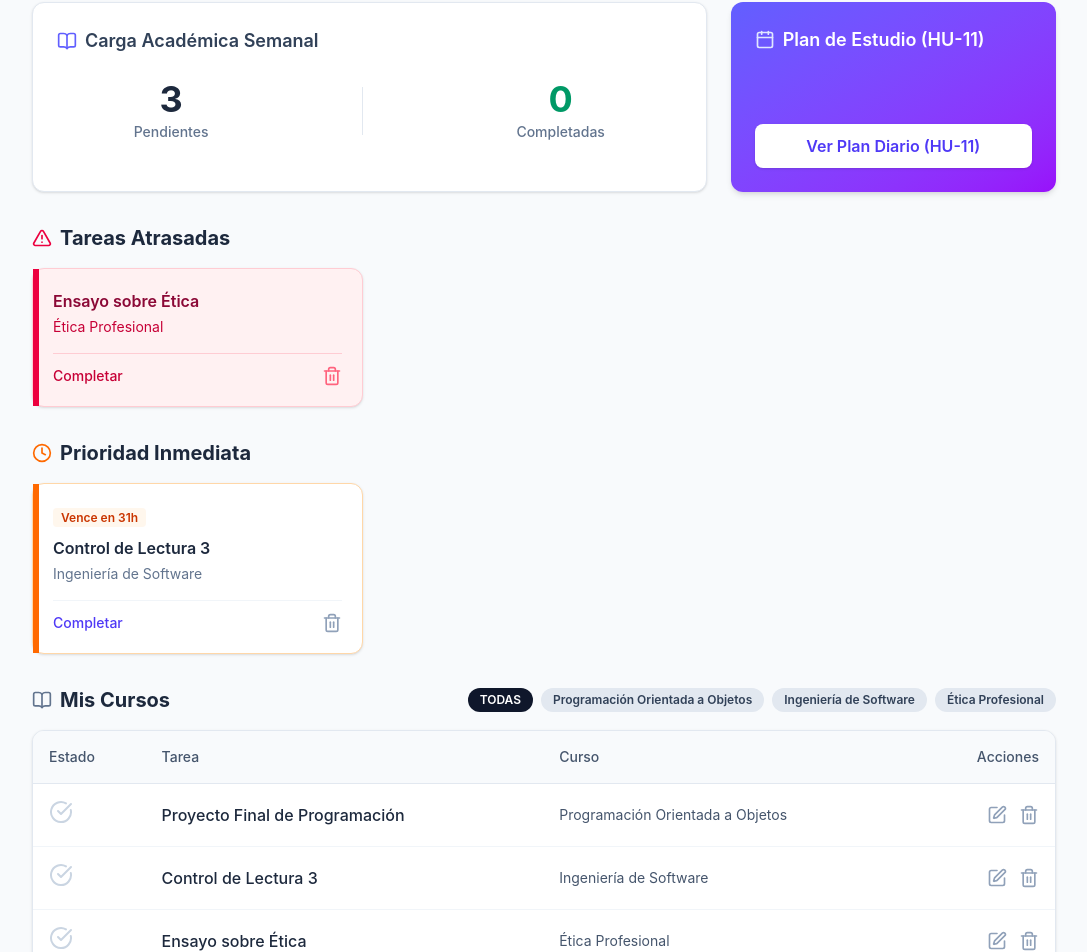
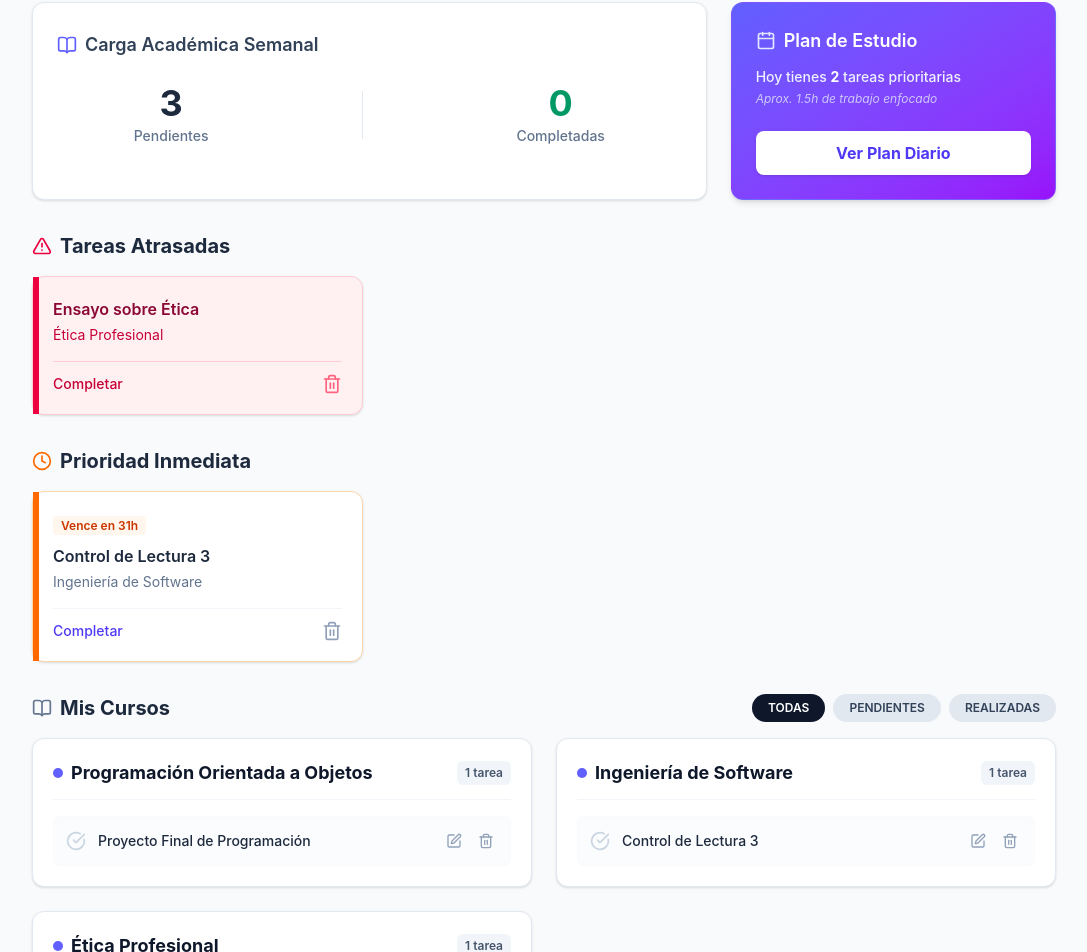
Before and after one commit to angelo-380/Organitec, a React (Vite) app: page / in a window 1280 px wide. Shown: the part 276-1228 px from the top of the page, without its empty margins (96-1183 px from the left). Built offline with nearby package versions, Linux system fonts and the light colour scheme.

Commit message:
feat: restructure course visualization into cards and automate study plan time calculation (HU-04, HU-09, HU-11)

```diff
--- a/src/Dashboard.tsx
+++ b/src/Dashboard.tsx
@@ -12,7 +12,6 @@ interface Task {
   completada: boolean;
 }
 
-// Fechas dinámicas basadas en el momento actual para evitar bloqueos algorítmicos
 const getMockTasks = (): Task[] => {
   const now = new Date();
   return [
@@ -20,7 +19,7 @@ const getMockTasks = (): Task[] => {
       id_canvas: "12345",
       title: "Proyecto Final de Programación",
       course_name: "Programación Orientada a Objetos",
-      due_at: new Date(now.getTime() + 5 * 24 * 60 * 60 * 1000).toISOString(), // Vence en 5 días
+      due_at: new Date(now.getTime() + 5 * 24 * 60 * 60 * 1000).toISOString(),
       points_possible: 20,
       dificultad: "alta",
       importancia: 5,
@@ -30,7 +29,7 @@ const getMockTasks = (): Task[] => {
       id_canvas: "12346",
       title: "Control de Lectura 3",
       course_name: "Ingeniería de Software",
-      due_at: new Date(now.getTime() + 31 * 60 * 60 * 1000).toISOString(), // Vence en 31 horas
+      due_at: new Date(now.getTime() + 31 * 60 * 60 * 1000).toISOString(),
       points_possible: 10,
       dificultad: "media",
       importancia: 4,
@@ -40,7 +39,7 @@ const getMockTasks = (): Task[] => {
       id_canvas: "12348",
       title: "Ensayo sobre Ética",
       course_name: "Ética Profesional",
-      due_at: new Date(now.getTime() - 24 * 60 * 60 * 1000).toISOString(), // Atrasada por 1 día
+      due_at: new Date(now.getTime() - 24 * 60 * 60 * 1000).toISOString(),
       points_possible: 10,
       dificultad: "baja",
       importancia: 2,
@@ -69,7 +68,10 @@ export default function Dashboard() {
   const [isTaskModalOpen, setIsTaskModalOpen] = useState(false);
   const [editingTask, setEditingTask] = useState<Task | null>(null);
   const [isPlanModalOpen, setIsPlanModalOpen] = useState(false);
-  const [filterCourse, setFilterCourse] = useState<string>('TODAS');
+
+  // Modificado: Ahora el filtro es por estado ('TODAS', 'PENDIENTES', 'COMPLETADAS')
+  const [filterStatus, setFilterStatus] = useState<'TODAS' | 'PENDIENTES' | 'COMPLETADAS'>('TODAS');
+  const [isNewCourse, setIsNewCourse] = useState(false);
 
   const deleteTask = (id: string) => {
     setTasks(prev => prev.filter(t => t.id_canvas !== id));
@@ -81,26 +83,31 @@ export default function Dashboard() {
 
   const openEditModal = (task: Task) => {
     setEditingTask(task);
+    setIsNewCourse(false);
     setIsTaskModalOpen(true);
   };
 
   const closeTaskModal = () => {
     setIsTaskModalOpen(false);
     setEditingTask(null);
+    setIsNewCourse(false);
   };
 
   const handleSaveTask = (e: React.FormEvent<HTMLFormElement>) => {
     e.preventDefault();
     const formData = new FormData(e.currentTarget);
 
-    // Forzar formateo correcto a ISO string para evitar desfases de fechas
     const inputDate = formData.get('due_at') as string;
     const formattedDate = inputDate ? new Date(inputDate).toISOString() : new Date().toISOString();
+
+    const courseName = isNewCourse
+      ? (formData.get('new_course_name') as string).trim()
+      : formData.get('course_name') as string;
 
     const newTask: Task = {
       id_canvas: editingTask ? editingTask.id_canvas : Date.now().toString(),
       title: formData.get('title') as string,
-      course_name: formData.get('course_name') as string,
+      course_name: courseName || "General",
       due_at: formattedDate,
       points_possible: 20,
       dificultad: formData.get('dificultad') as 'baja' | 'media' | 'alta',
@@ -117,7 +124,7 @@ export default function Dashboard() {
   };
 
   // Cálculos reactivos de secciones
-  const { pending, completed, urgent, overdue, courses } = useMemo(() => {
+  const { pending, completed, urgent, overdue, rawCourses } = useMemo(() => {
     const now = new Date();
     let pendingCount = 0;
     let completedCount = 0;
@@ -147,11 +154,10 @@ export default function Dashboard() {
       completed: completedCount,
       urgent: urgentTasksTemp.sort((a, b) => a.hoursLeft - b.hoursLeft),
       overdue: overdueTasksTemp,
-      courses: ['TODAS', ...Array.from(uniqueCourses)]
+      rawCourses: Array.from(uniqueCourses)
     };
   }, [tasks]);
 
-  // Algoritmo HU-09 Ponderado corregido
   const suggestedTask = useMemo(() => {
     const pendingTasksList = tasks.filter(t => !t.completada);
     if (pendingTasksList.length === 0) return null;
@@ -166,7 +172,7 @@ export default function Dashboard() {
       const hoursDiff = (dueDate.getTime() - now.getTime()) / (1000 * 60 * 60);
 
       let timeScore = 0;
-      if (hoursDiff < 0) timeScore = 15; // Mayor peso si ya expiró
+      if (hoursDiff < 0) timeScore = 15;
       else if (hoursDiff <= 24) timeScore = 10;
       else if (hoursDiff <= 48) timeScore = 5;
 
@@ -176,7 +182,6 @@ export default function Dashboard() {
     return [...scoredTasks].sort((a, b) => b.score - a.score)[0];
   }, [tasks]);
 
-  // Bloques de estudio de la HU-11
   const studyBlocks = useMemo(() => {
     const tasksToPlan = [...overdue, ...urgent].slice(0, 4);
     if (tasksToPlan.length === 0 && suggestedTask) {
@@ -188,11 +193,22 @@ export default function Dashboard() {
     });
   }, [urgent, overdue, suggestedTask]);
 
-  // Filtrado de la lista principal por curso
-  const filteredTasks = useMemo(() => {
-    if (filterCourse === 'TODAS') return tasks;
-    return tasks.filter(t => t.course_name === filterCourse);
-  }, [tasks, filterCourse]);
+  // Modificado: Agrupación de tareas por curso aplicando el filtro de estado (TODAS / PENDIENTES / COMPLETADAS)
+  const displayedCoursesInfo = useMemo(() => {
+    return rawCourses.map(courseName => {
+      const courseTasks = tasks.filter(t => {
+        if (t.course_name !== courseName) return false;
+        if (filterStatus === 'PENDIENTES') return !t.completada;
+        if (filterStatus === 'COMPLETADAS') return t.completada;
+        return true; // 'TODAS'
+      });
+
+      return {
+        name: courseName,
+        tasks: courseTasks
+      };
+    }).filter(c => c.tasks.length > 0); // Oculta recuadros de cursos que queden vacíos por el filtro
+  }, [tasks, filterStatus, rawCourses]);
 
   return (
     <div className="min-h-screen bg-slate-50 p-4 sm:p-8 font-sans text-slate-800 pb-20">
@@ -212,7 +228,7 @@ export default function Dashboard() {
           </button>
         </header>
 
-        {/* HU-09: Cuadro de Sugerencia */}
+        {/* Cuadro de Sugerencia */}
         {suggestedTask && (
           <div className="bg-indigo-50 border border-indigo-100 rounded-xl p-5 flex items-start gap-4 shadow-sm">
             <div className="bg-indigo-100 p-2 rounded-full mt-1">
@@ -247,17 +263,32 @@ export default function Dashboard() {
             </div>
           </div>
 
-          <div className="bg-gradient-to-br from-indigo-500 to-purple-600 rounded-xl shadow-md p-6 text-white flex flex-col justify-between">
+          {/* RECUADRO DINÁMICO MEJORADO */}
+          <div className="bg-gradient-to-br from-indigo-500 to-purple-600 rounded-xl shadow-md p-6 text-white flex flex-col justify-between border border-indigo-400/30">
             <div>
-              <h2 className="text-lg font-semibold flex items-center gap-2 mb-2">
-                <Calendar className="w-5 h-5 text-indigo-100" /> Plan de Estudio (HU-11)
+              <h2 className="text-lg font-semibold flex items-center gap-2 mb-3">
+                <Calendar className="w-5 h-5 text-indigo-100" /> Plan de Estudio
               </h2>
+
+              {studyBlocks.length > 0 ? (
+                <div className="space-y-1 animate-in fade-in duration-500">
+                  <p className="text-sm font-medium text-indigo-50">
+                    Hoy tienes <span className="text-white font-bold">{studyBlocks.length}</span> tareas prioritarias
+                  </p>
+                  <p className="text-xs text-indigo-100/80 italic">
+                    Aprox. {studyBlocks.reduce((acc, b) => acc + (b.pomodoros * 30), 0) / 60}h de trabajo enfocado
+                  </p>
                 </div>
+              ) : (
+                <p className="text-sm text-indigo-100/70">No hay tareas urgentes para planificar hoy.</p>
+              )}
+            </div>
+
             <button
               onClick={() => setIsPlanModalOpen(true)}
-              className="mt-6 bg-white text-indigo-600 w-full py-2.5 rounded-lg font-semibold hover:bg-indigo-50 transition-colors shadow-sm"
+              className="mt-6 bg-white text-indigo-600 w-full py-2.5 rounded-lg font-bold hover:bg-indigo-50 transition-all shadow-sm active:scale-95"
             >
-              Ver Plan Diario (HU-11)
+              Ver Plan Diario
             </button>
           </div>
         </div>
@@ -317,62 +348,76 @@ export default function Dashboard() {
           </div>
         )}
 
-        {/* Tabla General "Mis Cursos" con Filtros de la HU-04 */}
+        {/* Sección Inferior: Mis Cursos con los nuevos botones de Estado */}
         <div>
-          <div className="flex justify-between items-center mb-4">
+          <div className="flex flex-col sm:flex-row justify-between items-start sm:items-center gap-4 mb-4">
             <h2 className="text-xl font-bold text-slate-800 flex items-center gap-2">
               <BookOpen className="w-5 h-5 text-slate-500" /> Mis Cursos
             </h2>
+
+            {/* Modificado: Botones limpios de TODAS, PENDIENTES, REALIZADAS */}
             <div className="flex gap-2">
-              {courses.map(c => (
+              {(['TODAS', 'PENDIENTES', 'COMPLETADAS'] as const).map(status => (
                 <button
-                  key={c}
-                  onClick={() => setFilterCourse(c)}
-                  className={`px-3 py-1 text-xs font-semibold rounded-full transition-colors ${filterCourse === c ? 'bg-slate-900 text-white' : 'bg-slate-200 text-slate-700 hover:bg-slate-300'}`}
+                  key={status}
+                  onClick={() => setFilterStatus(status)}
+                  className={`px-4 py-1.5 text-xs font-semibold rounded-full transition-colors ${
+                    filterStatus === status ? 'bg-slate-900 text-white' : 'bg-slate-200 text-slate-700 hover:bg-slate-300'
+                  }`}
                 >
-                  {c}
+                  {status === 'COMPLETADAS' ? 'REALIZADAS' : status}
                 </button>
               ))}
             </div>
           </div>
 
-          <div className="bg-white rounded-xl border border-slate-200 shadow-sm overflow-hidden">
-            <table className="w-full text-left border-collapse">
-              <thead>
-                <tr className="bg-slate-50 border-b border-slate-200 text-sm text-slate-600">
-                  <th className="p-4 font-medium">Estado</th>
-                  <th className="p-4 font-medium">Tarea</th>
-                  <th className="p-4 font-medium">Curso</th>
-                  <th className="p-4 font-medium text-right">Acciones</th>
-                </tr>
-              </thead>
-              <tbody>
-                {filteredTasks.map(task => (
-                  <tr key={task.id_canvas} className="border-b border-slate-100 last:border-0 hover:bg-slate-50">
-                    <td className="p-4">
-                      <button onClick={() => toggleComplete(task.id_canvas)} className={task.completada ? 'text-emerald-500' : 'text-slate-300'}>
-                        <CheckCircle className="w-6 h-6" />
+          {/* Cuadrícula de Cursos */}
+          {displayedCoursesInfo.length === 0 ? (
+            <div className="bg-white rounded-xl border border-slate-200 p-8 text-center text-slate-500 italic">
+              No se encontraron tareas con el estado seleccionado.
+            </div>
+          ) : (
+            <div className="grid grid-cols-1 md:grid-cols-2 gap-6">
+              {displayedCoursesInfo.map(course => (
+                <div key={course.name} className="bg-white rounded-xl border border-slate-200 shadow-sm p-5 flex flex-col justify-between">
+                  <div>
+                    <div className="border-b border-slate-100 pb-3 mb-4 flex justify-between items-center">
+                      <h3 className="font-bold text-lg text-slate-900 flex items-center gap-2">
+                        <span className="w-2.5 h-2.5 rounded-full bg-indigo-500"></span>
+                        {course.name}
+                      </h3>
+                      <span className="text-xs font-semibold px-2 py-1 bg-slate-100 text-slate-600 rounded-md">
+                        {course.tasks.length} {course.tasks.length === 1 ? 'tarea' : 'tareas'}
+                      </span>
+                    </div>
+
+                    <div className="space-y-3">
+                      {course.tasks.map(task => (
+                        <div key={task.id_canvas} className="flex items-center justify-between p-3 rounded-lg border border-slate-50 bg-slate-50/50 hover:bg-slate-50 transition-colors">
+                          <div className="flex items-center gap-3 max-w-[75%]">
+                            <button onClick={() => toggleComplete(task.id_canvas)} className={task.completada ? 'text-emerald-500' : 'text-slate-300 shrink-0'}>
+                              <CheckCircle className="w-5 h-5" />
                             </button>
-                    </td>
-                    <td className={`p-4 font-medium ${task.completada ? 'text-slate-400 line-through' : 'text-slate-800'}`}>
+                            <span className={`text-sm font-medium truncate ${task.completada ? 'text-slate-400 line-through' : 'text-slate-800'}`}>
                               {task.title}
-                    </td>
-                    <td className="p-4 text-slate-600 text-sm">{task.course_name}</td>
-                    <td className="p-4 text-right">
-                      <div className="flex items-center justify-end gap-3">
-                        <button onClick={() => openEditModal(task)} className="text-slate-400 hover:text-indigo-600">
-                          <Edit className="w-5 h-5" />
+                            </span>
+                          </div>
+                          <div className="flex items-center gap-2">
+                            <button onClick={() => openEditModal(task)} className="text-slate-400 hover:text-indigo-600 p-1">
+                              <Edit className="w-4 h-4" />
                             </button>
-                        <button onClick={() => deleteTask(task.id_canvas)} className="text-slate-400 hover:text-rose-600">
-                          <Trash2 className="w-5 h-5" />
+                            <button onClick={() => deleteTask(task.id_canvas)} className="text-slate-400 hover:text-rose-600 p-1">
+                              <Trash2 className="w-4 h-4" />
                             </button>
                           </div>
-                    </td>
-                  </tr>
+                        </div>
                       ))}
-              </tbody>
-            </table>
                     </div>
+                  </div>
+                </div>
+              ))}
+            </div>
+          )}
         </div>
 
       </div>
@@ -392,10 +437,41 @@ export default function Dashboard() {
                 <label className="block text-sm font-medium text-slate-700 mb-1">Título de la Tarea</label>
                 <input required name="title" defaultValue={editingTask?.title} type="text" className="w-full border border-slate-300 rounded-lg px-3 py-2" />
               </div>
+
               <div>
-                <label className="block text-sm font-medium text-slate-700 mb-1">Curso</label>
-                <input required name="course_name" defaultValue={editingTask?.course_name} type="text" className="w-full border border-slate-300 rounded-lg px-3 py-2" />
+                <div className="flex justify-between items-center mb-1">
+                  <label className="block text-sm font-medium text-slate-700">Curso</label>
+                  <button
+                    type="button"
+                    onClick={() => setIsNewCourse(!isNewCourse)}
+                    className="text-xs text-indigo-600 font-semibold hover:underline"
+                  >
+                    {isNewCourse ? 'Seleccionar existente' : '+ Crear nuevo curso'}
+                  </button>
                 </div>
+
+                {isNewCourse ? (
+                  <input
+                    required
+                    name="new_course_name"
+                    placeholder="Escribe el nombre del nuevo curso"
+                    type="text"
+                    className="w-full border border-slate-300 rounded-lg px-3 py-2"
+                  />
+                ) : (
+                  <select
+                    name="course_name"
+                    defaultValue={editingTask?.course_name || rawCourses[0] || ""}
+                    className="w-full border border-slate-300 rounded-lg px-3 py-2 bg-white"
+                  >
+                    {rawCourses.map(course => (
+                      <option key={course} value={course}>{course}</option>
+                    ))}
+                    {rawCourses.length === 0 && <option value="General">General</option>}
+                  </select>
+                )}
+              </div>
+
               <div>
                 <label className="block text-sm font-medium text-slate-700 mb-1">Fecha de Entrega</label>
                 <input required name="due_at" defaultValue={editingTask ? new Date(editingTask.due_at).toISOString().slice(0,16) : ''} type="datetime-local" className="w-full border border-slate-300 rounded-lg px-3 py-2" />
```
Lines whose indentation alone changed are shown as unchanged.
